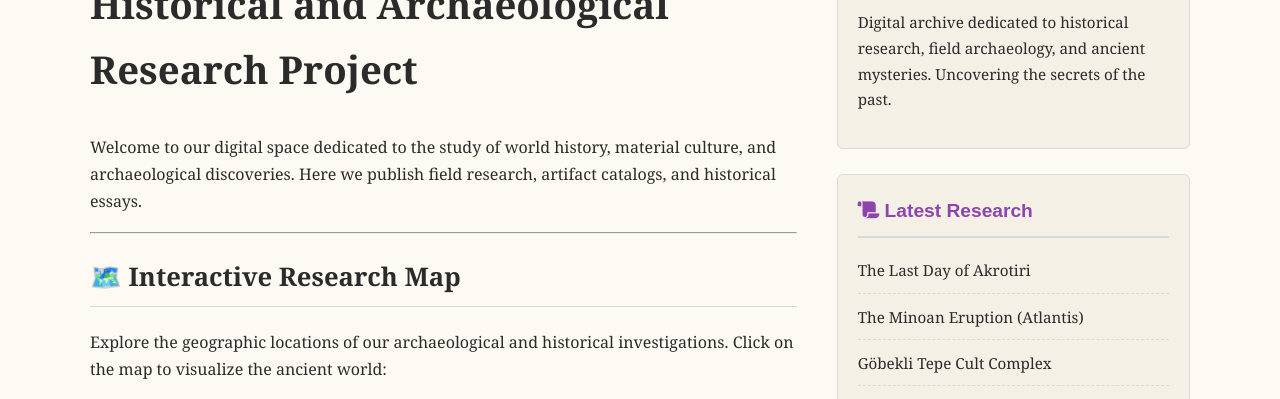
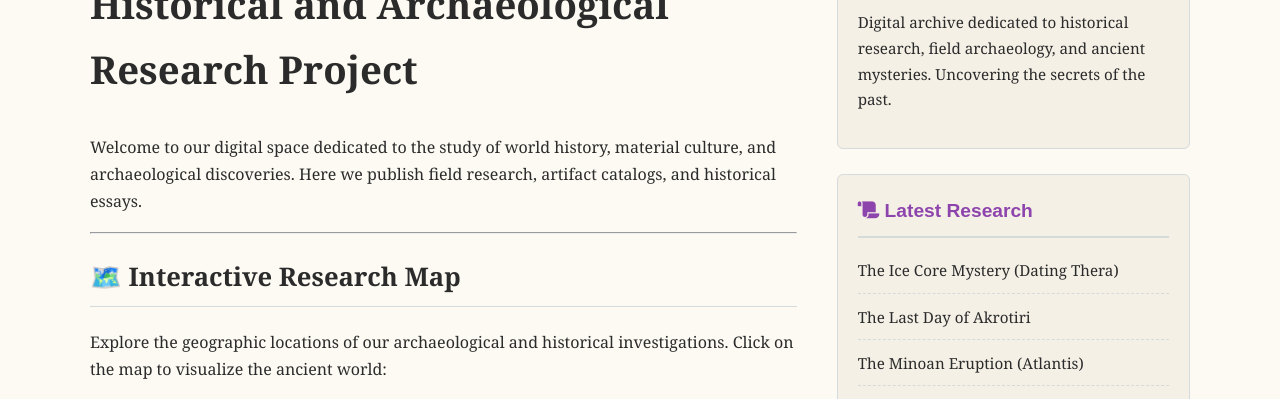
Before and after one commit to history-archaeology-project/history-archaeology-project.github.io, a Jekyll site: the page built from index.md, in a window 1280 px wide and 900 px high, scrolled down 345 px, cut to the strip 0-399 px from the top of the window. Built offline with Jekyll 4.4.1, drawn with Linux system fonts in a browser that asks for light colours; comment, search, counter and statistics services are not loaded.

Commit message:
Update default.html

```diff
--- a/_layouts/default.html
+++ b/_layouts/default.html
@@ -86,6 +86,7 @@
                 <div class="sidebar-widget recent-posts">
                     <h3><i class="fas fa-scroll"></i> Latest Research</h3>
                     <ul>
+                        <li><a href="/articles/ice-core-mystery">The Ice Core Mystery (Dating Thera)</a></li>
                         <li><a href="/articles/last-day-of-akrotiri">The Last Day of Akrotiri</a></li>
                         <li><a href="/articles/minoan-eruption">The Minoan Eruption (Atlantis)</a></li>
                         <li><a href="/articles/gobekli-tepe">Göbekli Tepe Cult Complex</a></li>
```
